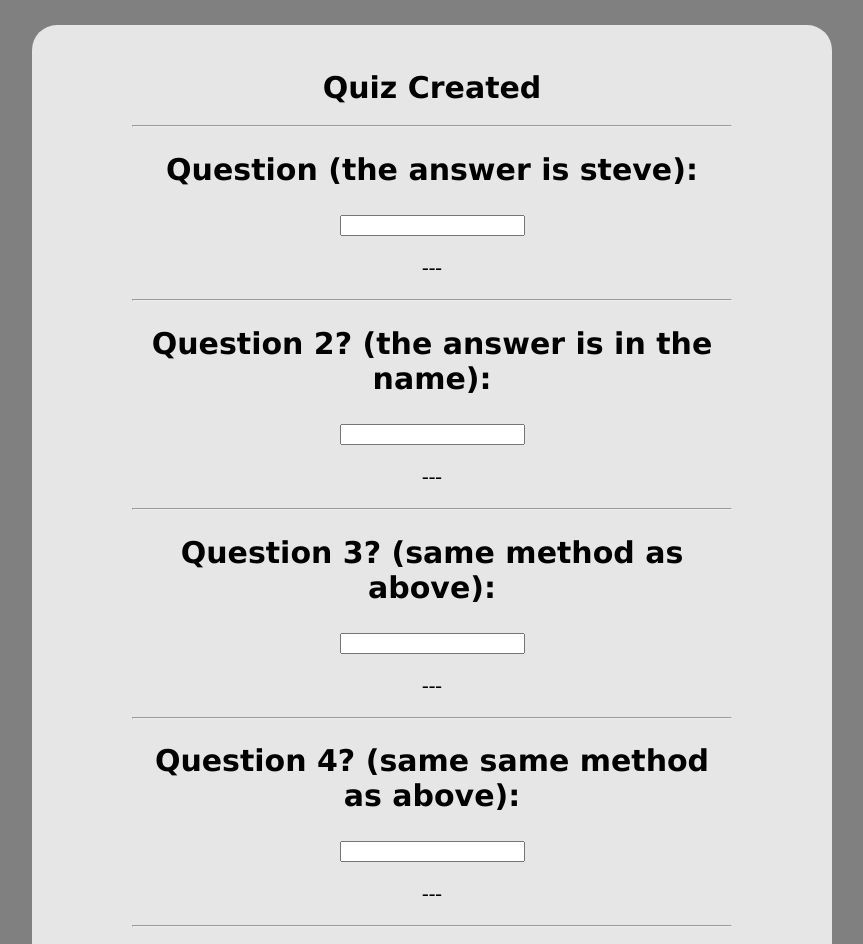
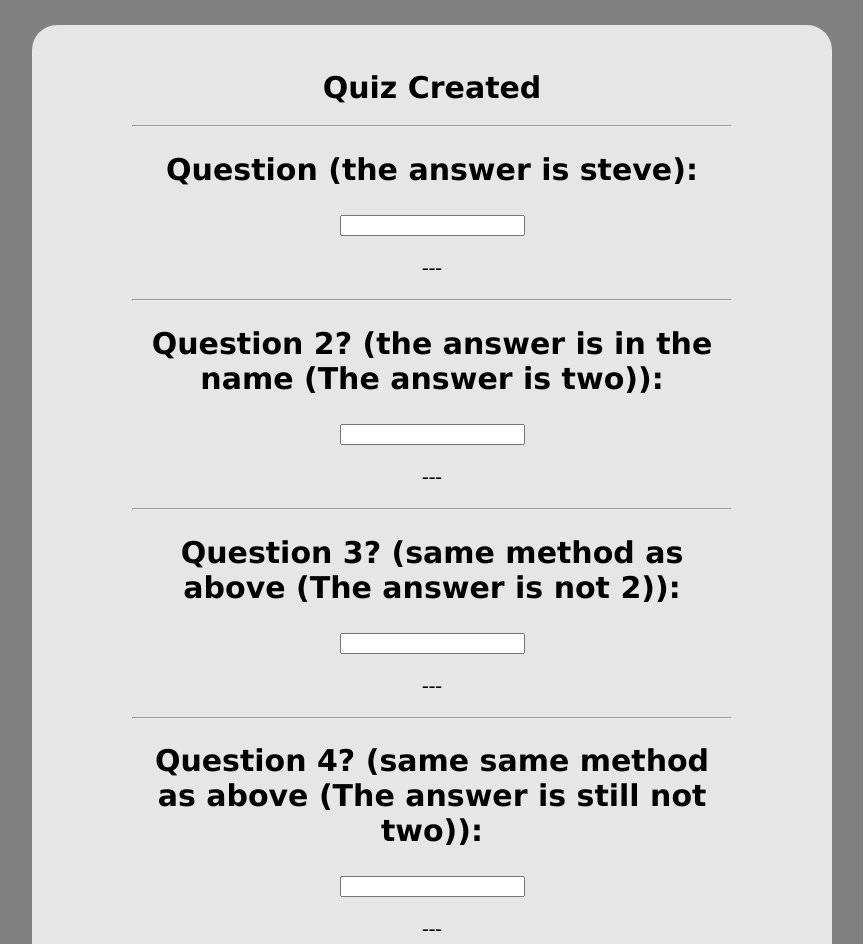
Before and after one commit to Wheel42/Create-A-Quiz, a plain HTML site: page index.html in a window 1280 px wide. Shown: the top 944 px of the page, without its empty margins (208-1071 px from the left). Drawn offline with Linux system fonts and the light colour scheme.

Commit message:
updated index.html
yippee (sarcastic)

```diff
--- a/index.html
+++ b/index.html
@@ -18,21 +18,21 @@
     <p id="q1output">---</p>
     <hr />
 
-    <h2>Question 2? (the answer is in the name):</h2>
+    <h2>Question 2? (the answer is in the name (The answer is two)):</h2>
     <p>
       <input id="q2" />
     </p>
     <p id="q2output">---</p>
     <hr />
 
-    <h2>Question 3? (same method as above):</h2>
+    <h2>Question 3? (same method as above (The answer is not 2)):</h2>
     <p>
       <input id="q3" />
     </p>
     <p id="q3output">---</p>
     <hr />
 
-    <h2>Question 4? (same same method as above):</h2>
+    <h2>Question 4? (same same method as above (The answer is still not two)):</h2>
     <p>
       <input id="q4" />
     </p>
@@ -43,18 +43,5 @@
       <button id="grade-btn">Grading</button>
     </p>
     <p id="output">---</p>
-
-    <!-- <p>
-      <img src="img/Raw-Cod.png" alt="Raw Cod" width="20px" />
-      Raw Cod: <span id="num-cod">0</span> |
-      <img src="img/Raw-Salmon.png" alt="Raw Salmon" width="20px" />
-      Raw Salmon: <span id="num-salmon">0</span>
-    </p>
-    <p>
-      <img src="img/Tropical-Fish.png" alt="Tropical Fish" width="20px" />
-      Tropical Fish: <span id="num-tropical">0</span> |
-      <img src="img/Pufferfish.png" alt="Pufferfish" width="20px" />
-      Pufferfish: <span id="num-puffer">0</span>
-    </p> -->
   </body>
 </html>
```
